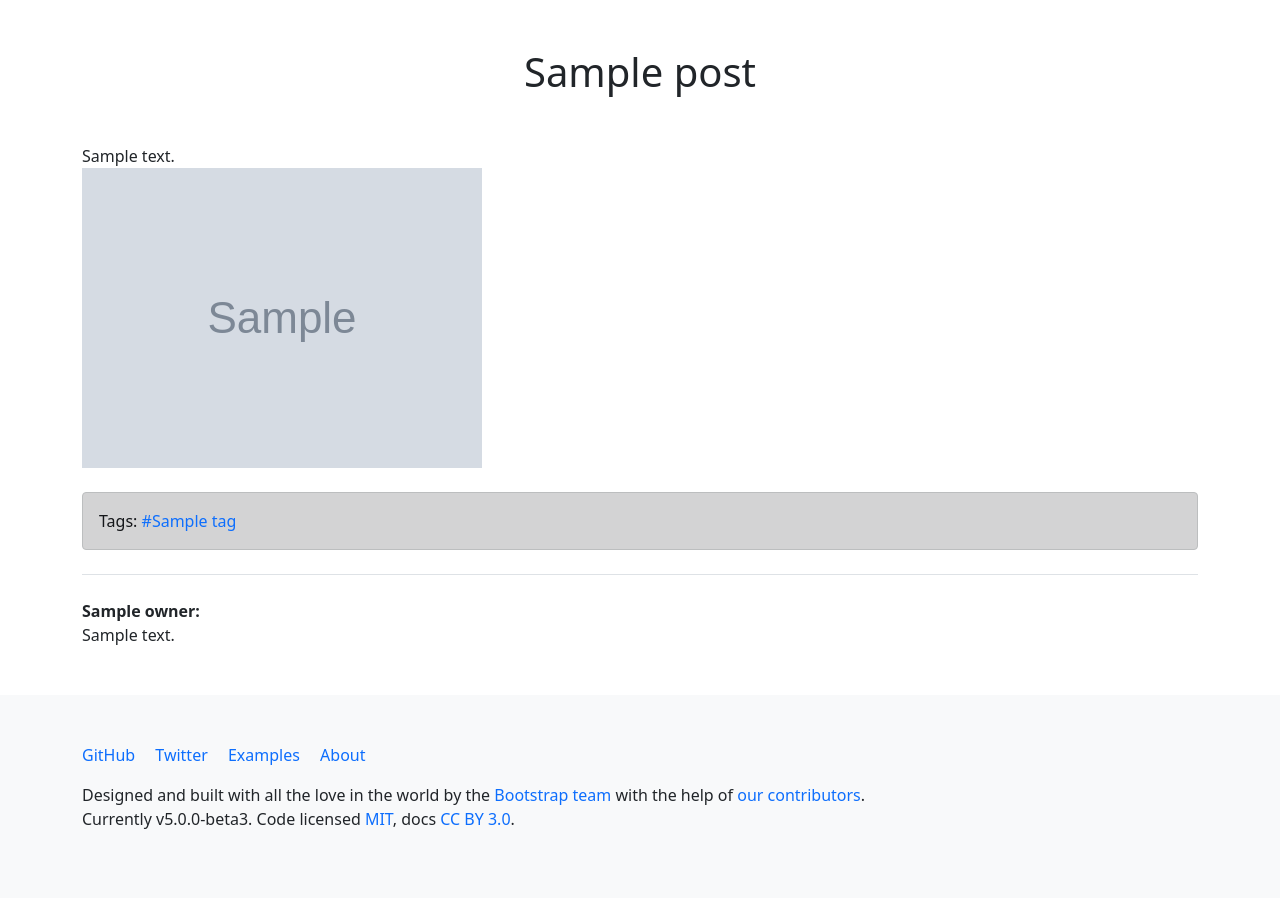
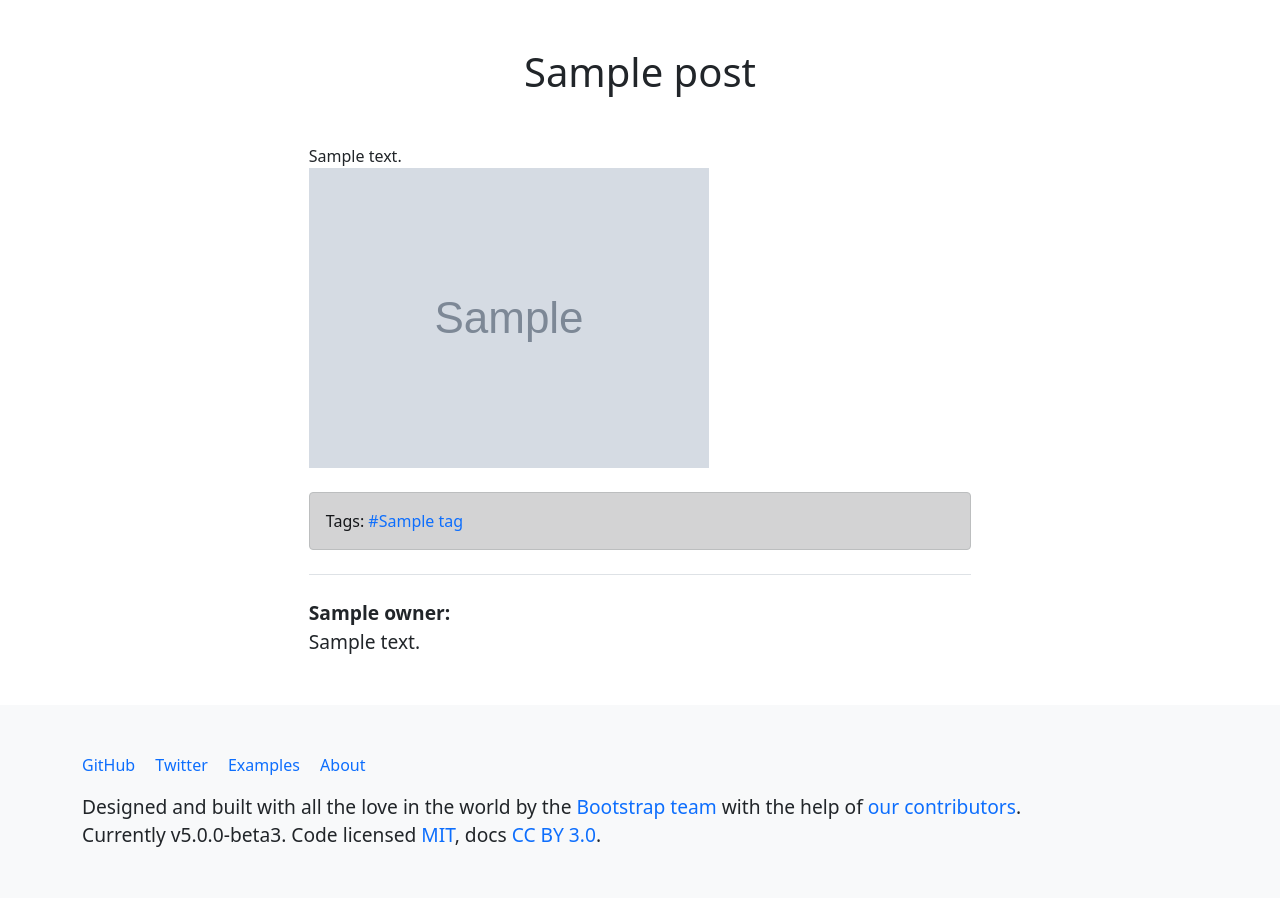
Before and after one commit to g-battaglia/django_base_blog, a Django app: template templates/pages/post_detail.html in a window 1280 px wide. Shown: the part 56-954 px from the top of the page. Before the commit the page ends 885 px from the top, so only its background shows below. Run offline with Django 3.2, Linux system fonts and the light colour scheme; the template is opened without the code that fills it: most values are stand-ins (such as "Sample title", 1, 10 or a date in 2020); grey boxes marked "Sample" are stand-in pictures; some libraries are stand-ins or nearby versions.

Commit message:
Last fix

```diff
--- a/static/css/style.css
+++ b/static/css/style.css
@@ -1,6 +1,10 @@
 a {
   list-style: none;
   text-decoration: none;
+}
+
+p {
+  font-size: 1.2rem;
 }
 
 .navbar-toggler {
--- a/templates/pages/post_detail.html
+++ b/templates/pages/post_detail.html
@@ -1,7 +1,7 @@
 {% extends "base/base_bootstrap.html" %}
 
 {% block content %}
-    <main class="container">
+    <main class="container" style="max-width: 75ch;">
         <h1 class="text-center my-5">
             {% if post.owner == user %}
             <span style="float: right;">
@@ -14,10 +14,10 @@
         <div>{{post.body| safe }}</div>
 
         {% if post.image %}
-        <div id="carouselExampleSlidesOnly" class="carousel slide" data-bs-ride="carousel" >
+        <div id="carouselExampleSlidesOnly" class="carousel slide" data-bs-ride="carousel" style="width: 100%;">
           <div class="carousel-inner">
             <div class="carousel-item active">
-              <img src="{{post.image.url}}" class="d-block" alt="..." style="max-height: 500px; overflow: auto;">
+              <img src="{{post.image.url}}" class="d-block" alt="...">
             </div>
           </div>
         </div>
```
